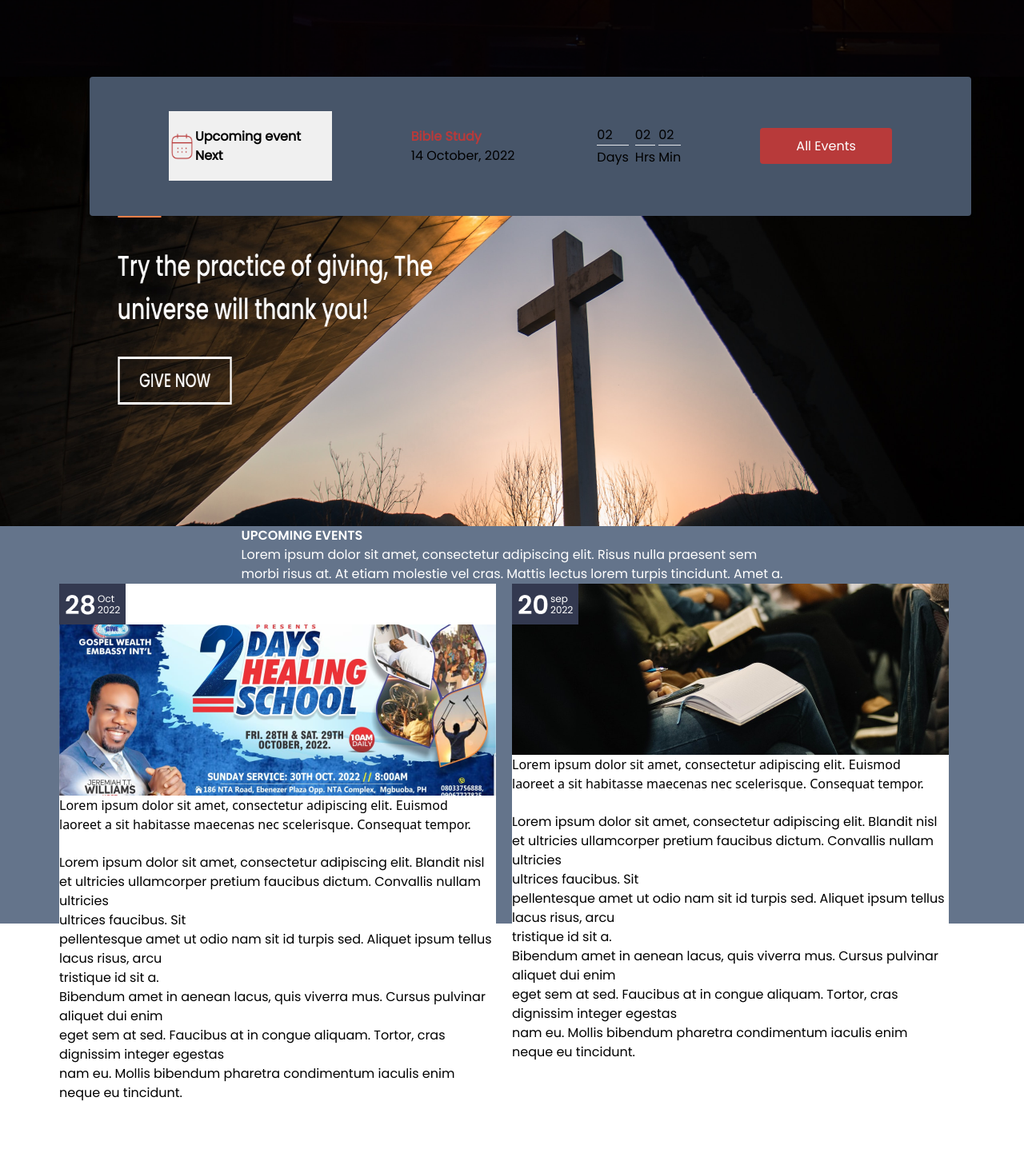
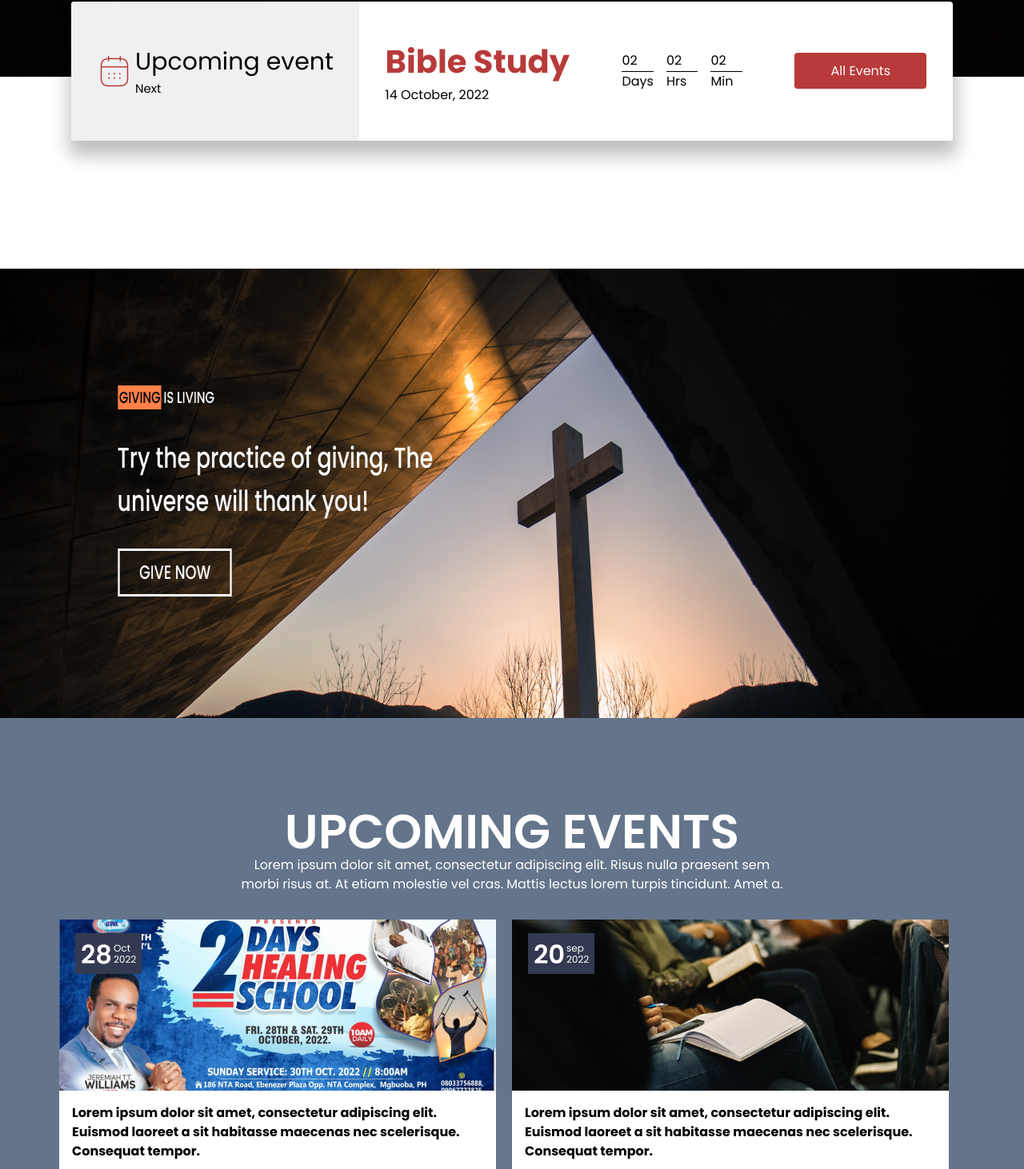
Before and after one commit to egileekada/wealth-embassy, a React (Create React App) app: page / in a window 1280 px wide. Shown: the part 696-2158 px from the top of the page at 80% size. Before the commit the page ends 2075 px from the top, so only its background shows below. Built offline with nearby package versions, Linux system fonts and the light colour scheme.

Commit message:
update for donu

```diff
--- a/src/components/Navbar.tsx
+++ b/src/components/Navbar.tsx
@@ -4,7 +4,7 @@ import Logo from "../assets/images/gwe logo 1.png";
 const Navbar = () => {
   return (
     <div>
-      <nav className="container absolute top-0 text-white flex py-6 text-[15px] items-center justify-around">
+      <nav className=" absolute left-0 right-0 top-0 w-full text-white flex py-6 text-[15px] items-center justify-around">
         <div className="mx-10">
           <img src={Logo} alt="logo" />
         </div>
--- a/src/pages/HomePage/components/Events.tsx
+++ b/src/pages/HomePage/components/Events.tsx
@@ -6,10 +6,10 @@ import Date20 from "../../../assets/images/Date (1).png";
 
 const Events = () => {
   return (
-    <section className="flex flex-col items-center justify-center bg-slate-500">
-      <div className="">
-        <h1 className="text-white font-Poppins-SemiBold">UPCOMING EVENTS</h1>
-        <p className="text-white font-Poppins-Regular font-[16px]">
+    <section className="flex flex-col items-center justify-center pb-14 pt-28 bg-slate-500">
+      <div className=" mb-8 ">
+        <h1 className="text-white font-Poppins-SemiBold text-6xl text-center ">UPCOMING EVENTS</h1>
+        <p className="text-white text-center font-Poppins-Regular font-[16px]">
           Lorem ipsum dolor sit amet, consectetur adipiscing elit. Risus nulla
           praesent sem
           <br /> morbi risus at. At etiam molestie vel cras. Mattis lectus lorem
@@ -17,58 +17,60 @@ const Events = () => {
         </p>
       </div>
       <div className="flex">
-        <div className="w-[546px] h-[425px] bg-white">
-          <img src={Date28} alt="date" />
-          <img src={flier1} alt="date" />
-          <div>
-            <p>
+        <div className="w-[546px]  bg-white">
+          <div className=" relative w-full h-[214px] " >
+            <img src={Date28} className="absolute top-[17px] left-5"  alt="date" />
+            <img src={flier1} className="w-full h-full object-cover " alt="date" />
+          </div>
+          <div className=" p-4 " >
+            <p className=" font-Poppins-Bold text-[16px] ">
               Lorem ipsum dolor sit amet, consectetur adipiscing elit. Euismod
-              <br /> laoreet a sit habitasse maecenas nec scelerisque. Consequat
+               laoreet a sit habitasse maecenas nec scelerisque. Consequat
               tempor.
             </p>
-            <br />
-            <p className="font-[12px] font-Poppins-Regular">
+
+            <p className="text-[14px] mt-2 font-Poppins-Regular">
               Lorem ipsum dolor sit amet, consectetur adipiscing elit. Blandit
               nisl et ultricies ullamcorper pretium faucibus dictum. Convallis
               nullam ultricies
-              <br /> ultrices faucibus. Sit
-              <br /> pellentesque amet ut odio nam sit id turpis sed. Aliquet
+               ultrices faucibus. Sit
+               pellentesque amet ut odio nam sit id turpis sed. Aliquet
               ipsum tellus lacus risus, arcu
-              <br />
+
               tristique id sit a.
-              <br /> Bibendum amet in aenean lacus, quis viverra mus. Cursus
+               Bibendum amet in aenean lacus, quis viverra mus. Cursus
               pulvinar aliquet dui enim
-              <br /> eget sem at sed. Faucibus at in congue aliquam. Tortor,
+               eget sem at sed. Faucibus at in congue aliquam. Tortor,
               cras dignissim integer egestas
-              <br /> nam eu. Mollis bibendum pharetra condimentum iaculis enim
+               nam eu. Mollis bibendum pharetra condimentum iaculis enim
               neque eu tincidunt.{" "}
             </p>
           </div>
         </div>
-        <div className="w-[546px] h-[425px] bg-white mx-5 relative">
-          <img src={Date20} alt="" className="absolute" />
-          <img src={flier2} alt="" />
+        <div className="w-[546px]  bg-white mx-5 relative">
           <div>
-            <p>
+            <img src={Date20} alt="" className="absolute  top-[17px] left-5" />
+            <img src={flier2} alt="" className="w-full h-full object-cover "  />
+          </div>
+          <div className=" p-4 " >
+            <p className=" font-Poppins-Bold text-[16px] " >
               Lorem ipsum dolor sit amet, consectetur adipiscing elit. Euismod
-              <br /> laoreet a sit habitasse maecenas nec scelerisque. Consequat
+              laoreet a sit habitasse maecenas nec scelerisque. Consequat
               tempor.
             </p>
-            <br />
-            <p className="font-[12px] font-Poppins-Regular">
+            <p className="text-[14px] mt-2 font-Poppins-Regular">
               Lorem ipsum dolor sit amet, consectetur adipiscing elit. Blandit
               nisl et ultricies ullamcorper pretium faucibus dictum. Convallis
               nullam ultricies
-              <br /> ultrices faucibus. Sit
-              <br /> pellentesque amet ut odio nam sit id turpis sed. Aliquet
+              ultrices faucibus. Sit
+              pellentesque amet ut odio nam sit id turpis sed. Aliquet
               ipsum tellus lacus risus, arcu
-              <br />
-              tristique id sit a.
-              <br /> Bibendum amet in aenean lacus, quis viverra mus. Cursus
+                            tristique id sit a.
+              Bibendum amet in aenean lacus, quis viverra mus. Cursus
               pulvinar aliquet dui enim
-              <br /> eget sem at sed. Faucibus at in congue aliquam. Tortor,
+              eget sem at sed. Faucibus at in congue aliquam. Tortor,
               cras dignissim integer egestas
-              <br /> nam eu. Mollis bibendum pharetra condimentum iaculis enim
+              nam eu. Mollis bibendum pharetra condimentum iaculis enim
               neque eu tincidunt.{" "}
             </p>
           </div>
--- a/src/pages/HomePage/components/SecondSection.tsx
+++ b/src/pages/HomePage/components/SecondSection.tsx
@@ -2,7 +2,7 @@ import React from 'react'
 
 export default function SecondSection() {
     return (
-        <div className=' flex justify-center bg-white items-center ' >
+        <div className=' flex justify-center h-60 bg-white items-center ' >
             <img src='' />
         </div>
     )
--- a/src/pages/HomePage/components/UpcomingEvents.tsx
+++ b/src/pages/HomePage/components/UpcomingEvents.tsx
@@ -3,43 +3,43 @@ import calendar from "../../../assets/images/calendar.png";
 
 const UpcomingEvents = () => {
   return (
-    <section className="relative">
-      <div className=" absolute flex items-center justify-evenly w-[1102px] h-[174px] rounded top-[-1.9] bg-slate-600 left-28">
-        <div className="flex bg-[#F0F0F0] w-[204px] h-[87px] items-center">
-          <img src={calendar} alt="calender" className="w-[33px] h-[36.67px]" />
-          <div>
-            <h4 className="font-bold font-Poppins-Regular font-[30px]">
+    <section className="relative w-full flex justify-center ">
+      <div style={{boxShadow: "1px 15px 21px 4px rgba(0, 0, 0, 0.25)"}}  className=" absolute -bottom-20 z-40  flex items-center w-[1102px] h-[174px] bg-white rounded ">
+        <div className="flex bg-[#F0F0F0] w-fit px-8 h-full rounded-tl rounded-bl items-center">
+          <img src={calendar} alt="calender" className="" />
+          <div className=" ml-1 " >
+            <h4 className="  font-Poppins-Regular text-[30px]">
               Upcoming event
             </h4>
-            <p className="font-[15px] font-semibold font-Poppins-Regular">
+            <p className="text-[15px] font-Poppins-Regular">
               Next
             </p>
           </div>
         </div>
-        <div>
-          <h4 className="font-bold font-Poppins-Regular text-[#B83A3A] font-[40px]">
+        <div className=" mx-auto " >
+          <h4 className=" font-Poppins-Bold text-[#B83A3A] text-[40px]">
             Bible Study
           </h4>
           <p className="font-Poppins-Regular font-[12px]">14 October, 2022</p>
         </div>
-        <div className="flex">
-          <div className="flex flex-col mx-1">
+        <div className="grid grid-cols-3 gap-4 mx-auto">
+          <div className="flex flex-col">
             <p className="font-Poppins-Regular font-[20px]">02</p>
-            <hr className="h-1" />
+            <hr className="h-[2px] bg-black" />
             <p className="font-Poppins-Regular font-[20px]">Days</p>
           </div>
-          <div className="flex flex-col mx-1">
+          <div className="flex flex-col">
             <p className="font-Poppins-Regular font-[20px]">02</p>
-            <hr className="h-1" />
+            <hr className="h-[2px] bg-black" />
             <p className="font-Poppins-Regular font-[20px]">Hrs</p>
           </div>
           <div className="flex flex-col">
             <p className="font-Poppins-Regular font-[20px]">02</p>
-            <hr className="h-1" />
+            <hr className="h-[2px] bg-black" />
             <p className="font-Poppins-Regular font-[20px]">Min</p>
           </div>
         </div>
-        <div>
+        <div className=" mx-auto " >
           <button className="text-white bg-[#B83A3A] w-[165px] h-[45px] font-Poppins-Regular rounded">
             All Events
           </button>
--- a/src/pages/HomePage/index.tsx
+++ b/src/pages/HomePage/index.tsx
@@ -5,6 +5,7 @@ import dove from "../../assets/images/dove 1.png";
 import UpcomingEvents from "./components/UpcomingEvents";
 import GiveSection from "./components/GiveSection";
 import Events from "./components/Events";
+import SecondSection from "./components/SecondSection";
 export default function Index() {
   return (
     <header>
@@ -15,7 +16,7 @@ export default function Index() {
           alt="backgroundImage"
           className=" w-full flex flex-col h-full justify-center items-center"
         />
-        <div className="absolute bottom-80 flex items-center justify-center flex-col left-80">
+        <div className="absolute flex items-center justify-center flex-col inset-0 ">
           <div>
             <img src={dove} alt="dove" className="my-4" />
           </div>
@@ -45,8 +46,9 @@ export default function Index() {
             </button>
           </div>
         </div>
+      <UpcomingEvents />
       </div>
-      <UpcomingEvents />
+      <SecondSection />
       <GiveSection />
       <Events />
     </header>
```
